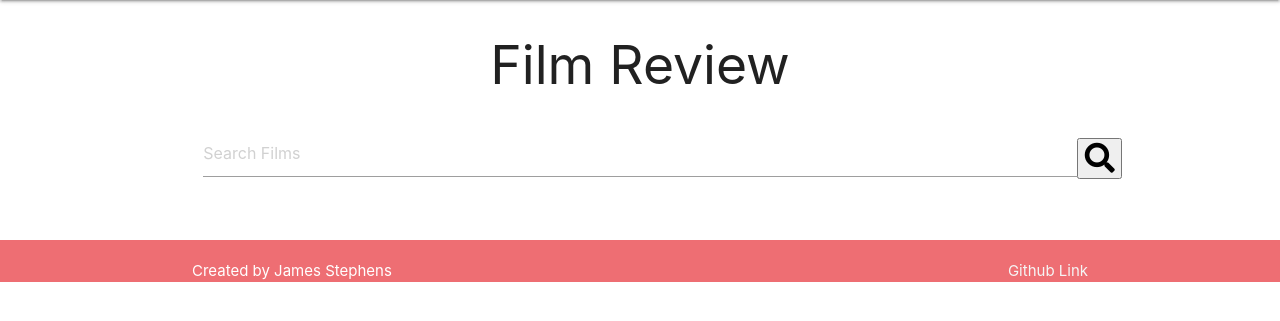
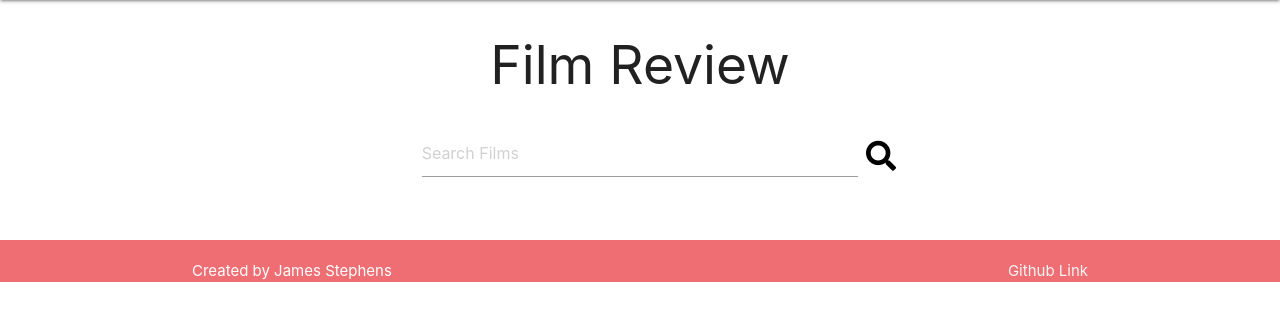
Before and after one commit to DevSteg/film_review_project, a Flask app: page / in a window 1280 px wide. Shown: the part 64-385 px from the top of the page. Run offline with Flask 2, Linux system fonts and the light colour scheme; some libraries are stand-ins or nearby versions.

Commit message:
Create css file, link to base.html, style search bar

```diff
--- a/app.py
+++ b/app.py
@@ -1,5 +1,5 @@
 import os
-from flask import Flask, render_template
+from flask import Flask, render_template, url_for
 from flask_pymongo import PyMongo
 if os.path.exists("env.py"):
     import env
--- /dev/null
+++ b/static/css/style.css
@@ -0,0 +1,9 @@
+
+#search{
+    width: 50%;
+}
+
+.search-btn{
+    background: none;
+    border: none;
+}
--- a/templates/base.html
+++ b/templates/base.html
@@ -6,6 +6,7 @@
     <link rel="stylesheet" href="https://cdnjs.cloudflare.com/ajax/libs/font-awesome/5.15.2/css/all.min.css"
     integrity="sha512-HK5fgLBL+xu6dm/Ii3z4xhlSUyZgTT9tuc/hSrtw6uzJOvgRr2a9jyxxT1ely+B+xFAmJKVSTbpM/CuL7qxO8w==" crossorigin="anonymous" type="text/css">
     <link rel="stylesheet" href="https://cdnjs.cloudflare.com/ajax/libs/materialize/1.0.0/css/materialize.min.css" type="text/css">
+    <link rel="stylesheet" href="{{ url_for('static', filename='css/style.css') }}" type="text/css">
     <title>Film Review</title>
 </head>
 <body>
```
